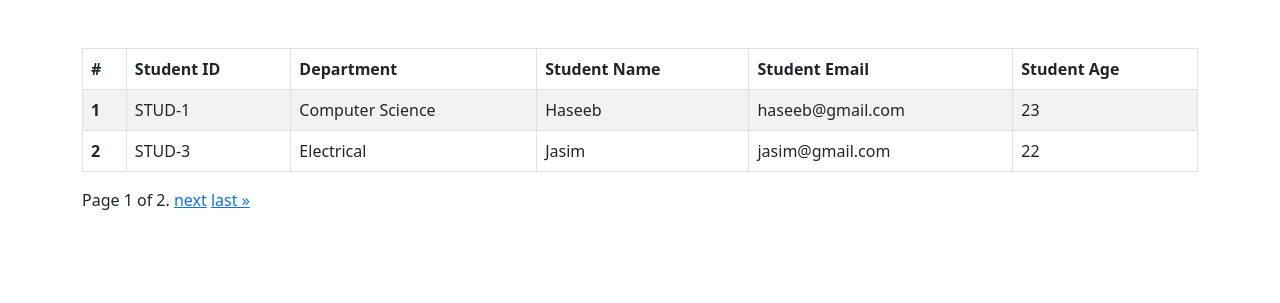
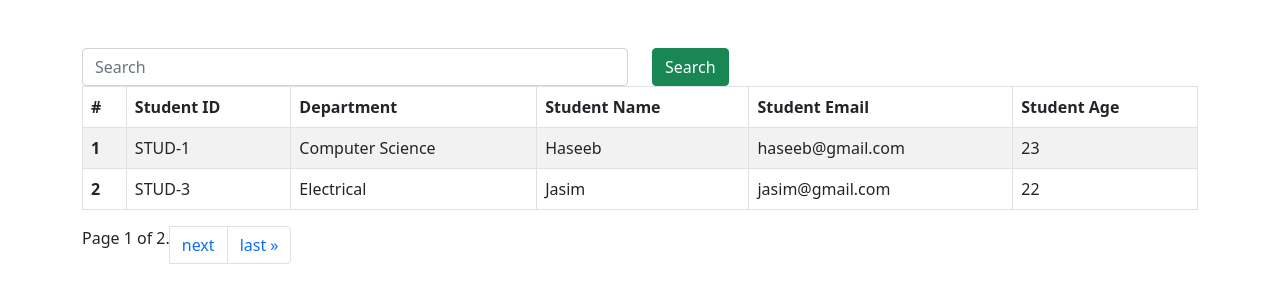
Before and after one commit to haseeb4339/Django_Report_Card_Project, a Django app: page /students/ in a window 1280 px wide. Shown: the top 303 px of the page. Run offline with Django 5.2, Linux system fonts and the light colour scheme; data comes from the database, SQL or seed files in the repository.

Commit message:
add search funtionality

```diff
--- a/reportcard/card/views.py
+++ b/reportcard/card/views.py
@@ -7,6 +7,11 @@ from django.core.paginator import Paginator
 def get_students(request):
     queryset = Student.objects.all()
 
+    if request.GET.get('search'):
+        search = request.GET.get('search')
+
+        queryset = queryset.filter(student_name__icontains = search)
+
     paginator = Paginator(queryset, 2)  # Show 25 contacts per page.
 
     page_number = request.GET.get("page", 1)
--- a/reportcard/templates/report/student.html
+++ b/reportcard/templates/report/student.html
@@ -3,6 +3,22 @@
 {% block start %}
 
 <div class="container mt-5">
+
+    <form class="mt-4">
+        <div class="row">
+            <div class="col-md-6">
+                <input class="form-control"  name="search" placeholder="Search">
+            </div>
+            <div class="col-md-6">
+                <button class="btn btn-success">Search</button>
+            </div>
+        </div>
+
+</form>
+
+
+
+
     <div class="table-responsive"> <!-- Add this wrapper for responsiveness -->
         <table class="table table-striped table-bordered">
             <thead>
@@ -34,11 +50,17 @@
         </table>
     </div>
 
-    <div class="pagination">
-        <span class="step-links">
+
+
+
+
+
+    <nav aria-label="Page navigation example">
+        <ul class="pagination">
+
                 {% if queryset.has_previous %}
-                <a href="?page=1">&laquo; first</a>
-                <a href="?page={{ queryset.previous_page_number }}">previous</a>
+                <li class="page-item"><a class="page-link" href="?page=1">&laquo; first</a></li>
+                <li class="page-item"><a class="page-link" href="?page={{ queryset.previous_page_number }}">previous</a></li>
                 {% endif %}
 
                 <span class="current">
@@ -46,11 +68,14 @@
                 </span>
 
                 {% if queryset.has_next %}
-                <a href="?page={{ queryset.next_page_number }}">next</a>
-                <a href="?page={{ queryset.paginator.num_pages }}">last &raquo;</a>
+                <li class="page-item"><a class="page-link" href="?page={{ queryset.next_page_number }}">next</a></li>
+                <li class="page-item"><a class="page-link" href="?page={{ queryset.paginator.num_pages }}">last &raquo;</a></li>
                 {% endif %}
-        </span>
-    </div>
+
+        </ul>
+
+
+    </nav>
 </div>
 
 {% endblock %}
```
Lines whose indentation alone changed are shown as unchanged.
